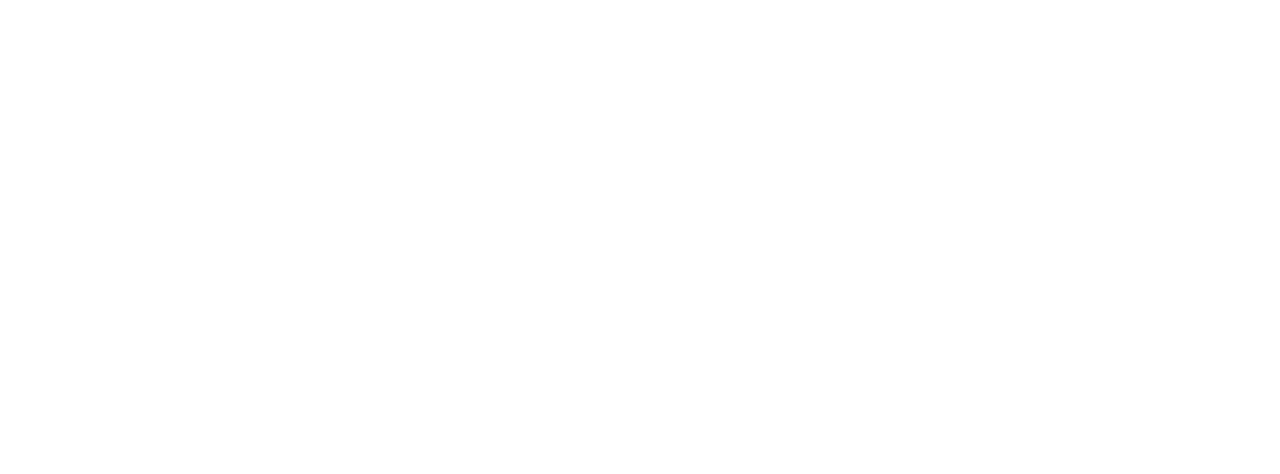
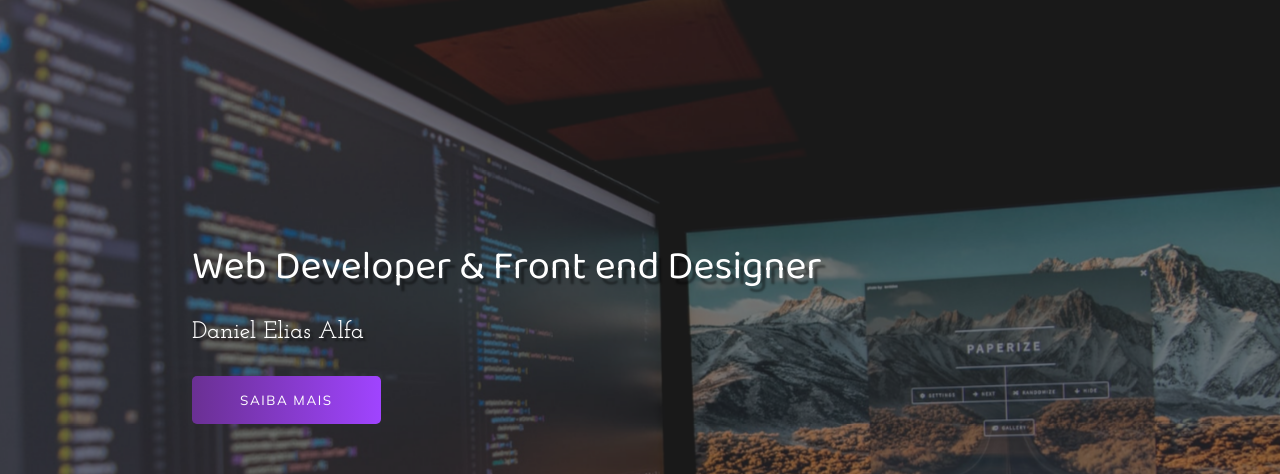
Before and after one commit to DanielEAlfa/portfolio, a plain HTML site: page index.html in a window 1280 px wide. Shown: the top 474 px of the page. Drawn offline with Linux system fonts and the light colour scheme.

Commit message:
## Icones
:package: nova funcionalidade
:up: atualização
:beatle: correção de bug
:checkerer: release

```diff
--- a/index.html
+++ b/index.html
@@ -1,13 +1,34 @@
 <!DOCTYPE html>
 <html lang="pt-BR">
 <head>
-    <meta charset="UTF-8">
-    <meta http-equiv="X-UA-Compatible" content="IE=edge">
-    <meta name="viewport" content="width=device-width, initial-scale=1.0">
-    <link rel ="stylesheet" href="style.css">
-    <title>Portifólio</title>
+    <meta charset="UTF-8" />
+    <meta name="viewport" content="width=device-width, initial-scale=1.0" />
+    <link rel="stylesheet" href="style.css" />
+    <link rel="apple-touch-icon" sizes="180x180" href="imagens/apple-touch-icon.png">
+    <link rel="icon" type="image/png" sizes="32x32" href="imagens/favicon-32x32.png">
+    <link rel="icon" type="image/png" sizes="16x16" href="imagens/favicon-16x16.png">
+    <link rel="manifest" href="/site.webmanifest">
+    <title>Portfólio</title>
+
 </head>
 <body>
 
+<div class="container">
+    <header>
+<div class="img-wrapper">
+    <img src="imagens/bg.jpg" alt="">
+
+</div>
+<div class="banner">
+    <h1>Web Developer & Front end Designer</h1>
+    <p> Daniel Elias Alfa</p>
+    <button>Saiba mais</button>
+
+
+</div>
+    </header>
+
+</div>
+
 </body>
 </html>
--- a/style.css
+++ b/style.css
@@ -1,3 +1,96 @@
 @import url('https://fonts.googleapis.com/css2?family=Baloo+Da+2:wght@400;500;600;700&family=Josefin+Slab:ital,wght@0,300;0,500;0,600;1,200;1,500;1,600&family=Mulish:ital,wght@0,200;0,300;0,400;0,500;1,200;1,300&display=swap');
 
 @import url("https://cdnjs.cloudflare.com/ajax/libs/font-awesome/5.15.3/css/all.min.css");
+
+*{
+    margin: 0;
+    padding: 0;
+
+}
+
+
+
+header{
+    width: 100%;
+    height: 100vh;
+    Overflow: hidden;
+
+}
+
+.img-wrapper{
+    width: 100%;
+    height: 100%;
+    overflow: hidden;
+    background-color: rgba(0,0,0,0.8)
+}
+
+.img-wrapper img{
+    width: 100%;
+    height: 100%;
+    object-fit: cover;
+    opacity: 0.5;
+    animation: zoom 25s;
+}
+
+@keyframes zoom {
+    0%{
+        transform: scale(1.3);
+    }
+    100%{
+    transform: scale(1);
+    }
+}
+
+.banner{
+    position: absolute;
+    top: 30%;
+    left: 15%;
+}
+
+.banner h1{
+    color: #ffffff;
+    font-size: 2.5rem;
+    font-family:"Baloo Da 2" , serif;
+    font-weight: 200;
+    text-shadow: .3rem .4rem 2px rgba(0,0,0,.4);
+    line-height: 3.5rem;
+    margin-bottom: 1.5rem;
+    animation: moveBanner 1s 0.5s forwards;
+
+
+}
+
+.banner p{
+    font-family: "Josefin Slab" , serif;
+    color: #fff;
+    font-size: 1.5rem;
+    text-shadow: .2rem .2rem 2px rgba(0,0,0,.4);
+    margin-bottom: 2rem;
+    animation: moveBanner 1s 0.7s forwards;
+
+}
+
+.banner button{
+    font-family: "Mulish", serif;
+
+color: #fff;
+letter-spacing: .1rem;
+text-transform: uppercase;
+background-color: #6a3093;
+background: -webkit-linear-gradient(to right, #a044ff, #6a3093);
+background: linear-gradient(to left, #a044ff, #6a3093);
+padding: 1rem 3rem ;
+border: none;
+border-radius: 5px;
+cursor: pointer;
+animation: moveBanner 1s 0.9s forwards;
+
+}
+
+@keyframes moveBanner {
+    0%{
+        transform: translateY(10rem);
+    }
+    100%{
+        transform: translateY(0);
+    }
```
Also changed, not shown: imagens/android-chrome-192x192.png (added), imagens/android-chrome-512x512.png (added), imagens/apple-touch-icon.png (added), imagens/bg.jpg (added), imagens/favicon-16x16.png (added), imagens/favicon-32x32.png (added), site.webmanifest, 1 other file.
